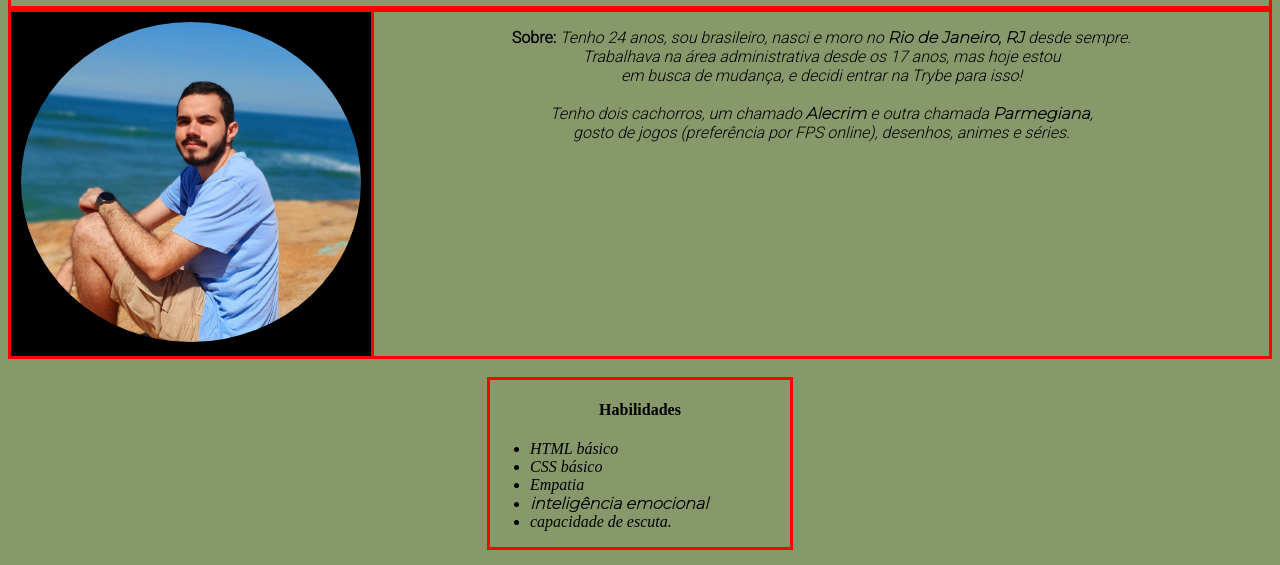
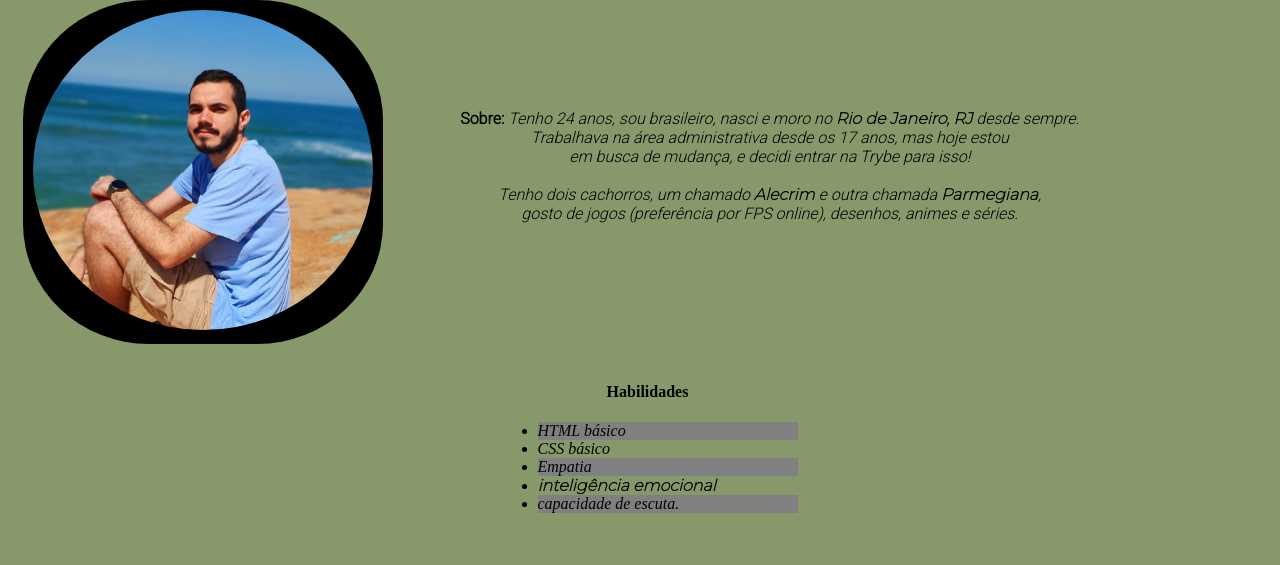
Before and after one commit to GustavoMenezes97/gustavomenezes97.github.io, a plain HTML site: page index.html in a window 1280 px wide. Shown: the part 251-816 px from the top of the page. Drawn offline with Linux system fonts and the light colour scheme.

Commit message:
Padding e adiciona estilo nos itens impares

```diff
--- a/style.css
+++ b/style.css
@@ -1,5 +1,7 @@
 body {
-    background-color: #87986A
+    background-color: #87986A;
+    padding-left: 15px;
+    padding-top: 5px;
 }
 
 h1 {
@@ -21,6 +23,9 @@ h1 {
 
 #sobre {
     font-family: roboto, sans-serif;
+    position: absolute;
+    left: 35%;
+    top: 27%;
 }
 
 .habilidades {
@@ -41,16 +46,18 @@ strong {
     font-family: montserrat, sans-serif;
 }
 
-div {
-    border: solid red;
-}
-
 #perfil {
     float: left;
     padding: 10px;
     background-color: black;
+    border-radius: 35%;
 }
 
 .sobre {
     height: 344px;
+    position: relative;
 }
+
+div ul li:nth-child(odd) {
+    background-color: gray;
+}
```
